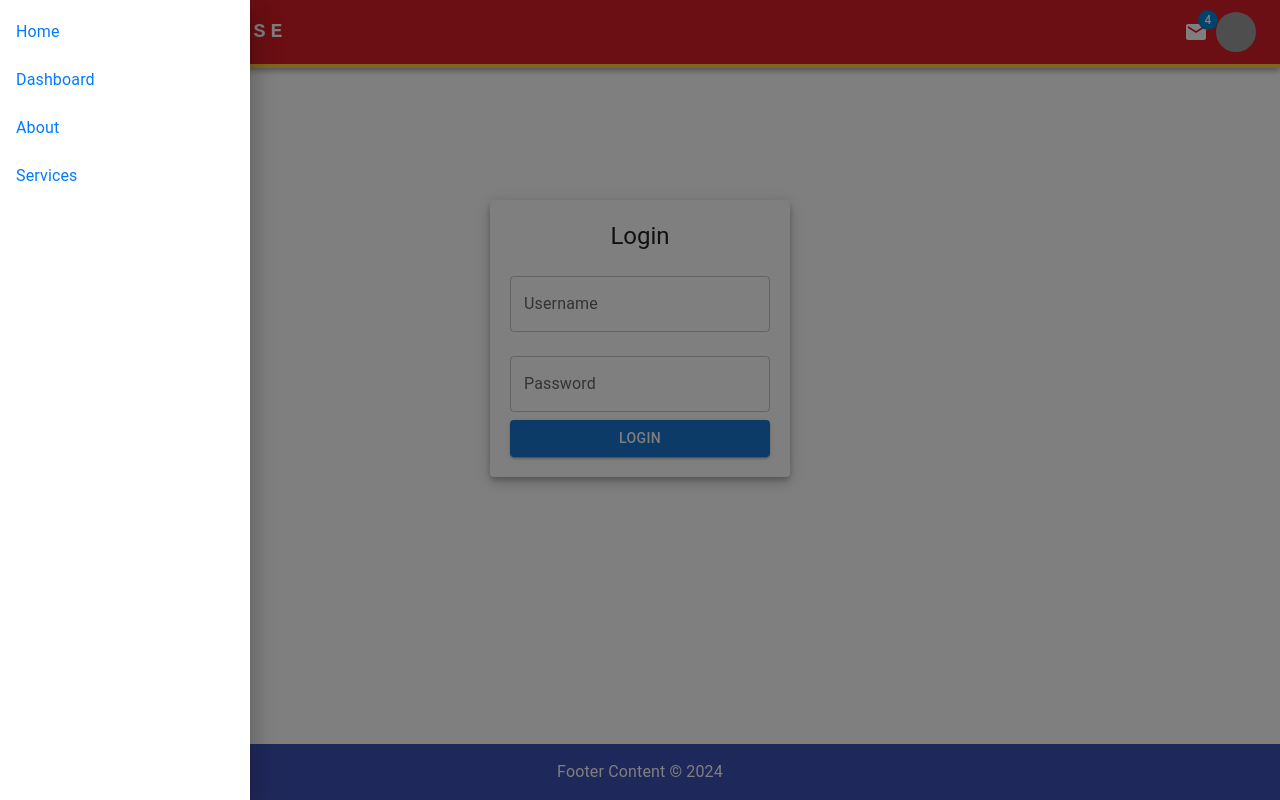
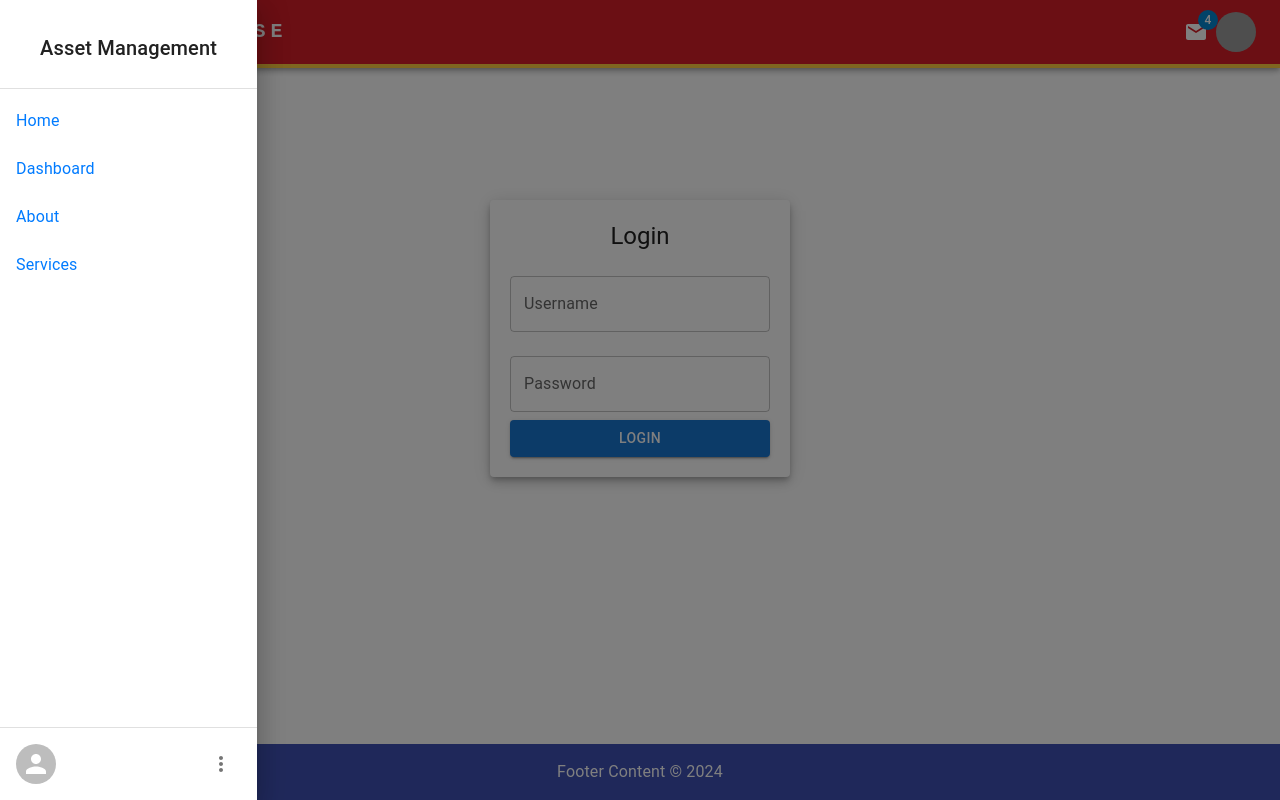
Before and after one commit to mmohanty/small-business, a React (Create React App) app: page /template in a window 1280 px wide. Both pictures are taken after a click on the button 32 px from the left and 32 px from the top of the page. Built offline with nearby package versions, Linux system fonts and the light colour scheme; grey boxes are pictures that could not be loaded.

Commit message:
Added Code

```diff
--- a/src/components/DrawerMenu.jsx
+++ b/src/components/DrawerMenu.jsx
@@ -1,11 +1,26 @@
 import React from 'react';
-import { Box, Drawer, List, ListItem, ListItemText } from '@mui/material';
+import { Avatar, Box, Drawer, List, ListItem, ListItemText, Menu, Typography, IconButton, MenuItem, Divider } from '@mui/material';
 import { Link } from 'react-router-dom';
 import MenuContext from './MenuContext';
+import { Home, Settings, AccountCircle, MoreVert as MoreVertIcon } from '@mui/icons-material';
 
 const DrawerMenu = ({ isOpen, toggleDrawer }) => {
 
   const loggedInUser = React.useContext(MenuContext);
+
+  const [anchorEl, setAnchorEl] = React.useState(null);
+
+  const handleMenuClick = (event) => {
+    setAnchorEl(event.currentTarget);
+  };
+
+  const handleMenuClose = () => {
+    setAnchorEl(null);
+  };
+
+  const openMenu = Boolean(anchorEl);
+
+
   const menuItemsForAggregator = [
     { text: 'Home', link: '/home' },
     { text: 'Dashboard', link: '/dashboard' },
@@ -23,8 +38,32 @@ const DrawerMenu = ({ isOpen, toggleDrawer }) => {
   ];
 
   return (
-    <Drawer anchor="left" open={isOpen} onClose={toggleDrawer(false)}>
-      <Box sx={{ width: 250 }} role="presentation" onClick={toggleDrawer(false)}>
+    <Drawer anchor="left" open={isOpen} onClose={toggleDrawer(false)}
+    sx={{
+      '& .MuiDrawer-paper': {
+        display: 'flex',
+        flexDirection: 'column',
+        justifyContent: 'space-between',
+      },
+    }}>
+
+       {/* Company Logo at the top */}
+       <Box
+        sx={{
+          p: 5,
+          marginTop: 1,
+          display: 'flex',
+          justifyContent: 'center',
+          alignItems: 'center',
+          height: 10,
+          borderBottom: '1px solid rgba(0, 0, 0, 0.12)',
+        }}
+      >
+        <Typography variant="h6">Asset Management</Typography>
+      </Box>
+
+       {/* List of items */}
+      <Box sx={{ width: 250, flexGrow: 1 }} role="presentation" onClick={toggleDrawer(false)}>
         <List>
           {(localStorage.getItem("loggedInUser") === 'AssetManager' ? menuItemsForAggregator : menuItemsForCustodian).map((item, index) => (
             <ListItem button key={item.text} component={Link} to={item.link}>
@@ -33,6 +72,49 @@ const DrawerMenu = ({ isOpen, toggleDrawer }) => {
           ))}
         </List>
       </Box>
+
+      {/* User Avatar and Name with Menu at the bottom */}
+      <Box sx={{ p: 2, borderTop: '1px solid rgba(0, 0, 0, 0.12)' }}>
+        <Box display="flex" alignItems="center" justifyContent="space-between">
+          <Box display="flex" alignItems="center">
+            <Avatar src={localStorage.getItem("loggedInUser")} alt={localStorage.getItem("loggedInUser")} />
+            <Box ml={2}>
+              <Typography variant="body1">{localStorage.getItem("loggedInUser")}</Typography>
+              {/* User Role Label */}
+              <Typography variant="body2" color="textSecondary" sx={{ fontSize: '0.75rem' }}>
+                {localStorage.getItem("loggedInUser")} {/* Smaller font size for role */}
+              </Typography>
+            </Box>
+          </Box>
+
+          {/* Three Dots Icon to open menu */}
+          <IconButton onClick={handleMenuClick}>
+            <MoreVertIcon />
+          </IconButton>
+        </Box>
+
+        {/* Menu for Profile, Accounts, Settings */}
+        <Menu
+          anchorEl={anchorEl}
+          open={openMenu}
+          onClose={handleMenuClose}
+          anchorOrigin={{ vertical: 'top', horizontal: 'right' }}
+          transformOrigin={{ vertical: 'top', horizontal: 'right' }}
+        >
+          <MenuItem onClick={handleMenuClose}>
+            <AccountCircle sx={{ mr: 1 }} />
+            Profile
+          </MenuItem>
+          <MenuItem onClick={handleMenuClose}>
+            <AccountCircle sx={{ mr: 1 }} />
+            Accounts
+          </MenuItem>
+          <MenuItem onClick={handleMenuClose}>
+            <Settings sx={{ mr: 1 }} />
+            Settings
+          </MenuItem>
+        </Menu>
+      </Box>
     </Drawer>
   );
 };
--- a/src/components/Template.jsx
+++ b/src/components/Template.jsx
@@ -54,7 +54,13 @@ const Template = () => {
   };
 
   return (
-    <Box sx={{ padding: 2 }}>
+    <Box
+      sx={{
+        padding: { xs: 2, sm: 3, md: 4 },
+        width: { xs: '100%', sm: '90%', md: '75%' }, // Adjust width for different screen sizes
+        margin: '0 auto', // Center the content on the page
+      }}
+    >
       {/* Collapsible Panel for Template Name */}
       <Accordion defaultExpanded>
         <AccordionSummary expandIcon={<ExpandMoreIcon />}>
@@ -67,6 +73,11 @@ const Template = () => {
             fullWidth
             value={templateName}
             onChange={(e) => setTemplateName(e.target.value)}
+            sx={{
+              '& .MuiInputBase-input': {
+                height: '40px',
+              },
+            }}
           />
         </AccordionDetails>
       </Accordion>
@@ -77,7 +88,7 @@ const Template = () => {
           <Typography variant="h6">Fields</Typography>
         </AccordionSummary>
         <AccordionDetails>
-          <TableContainer component={Paper} sx={{ maxHeight: 400 }}>
+          <TableContainer component={Paper} sx={{ maxHeight: 400, overflowX: 'auto' }}>
             <Table stickyHeader>
               <TableHead>
                 <TableRow>
@@ -104,6 +115,11 @@ const Template = () => {
                         onChange={(event) => handleInputChange(index, event)}
                         variant="outlined"
                         fullWidth
+                        sx={{
+                          '& .MuiInputBase-input': {
+                            height: '40px',
+                          },
+                        }}
                       />
                     </TableCell>
                     <TableCell>
@@ -112,6 +128,12 @@ const Template = () => {
                         value={row.dataType}
                         onChange={(event) => handleInputChange(index, event)}
                         fullWidth
+                        sx={{
+                          height: '40px',
+                          '& .MuiSelect-select': {
+                            padding: '10px',
+                          },
+                        }}
                       >
                         {dataTypes.map((type, idx) => (
                           <MenuItem key={idx} value={type}>
@@ -148,6 +170,11 @@ const Template = () => {
                         onChange={(event) => handleInputChange(index, event)}
                         variant="outlined"
                         fullWidth
+                        sx={{
+                          '& .MuiInputBase-input': {
+                            height: '40px',
+                          },
+                        }}
                       />
                     </TableCell>
                     <TableCell>
@@ -157,6 +184,11 @@ const Template = () => {
                         onChange={(event) => handleInputChange(index, event)}
                         variant="outlined"
                         fullWidth
+                        sx={{
+                          '& .MuiInputBase-input': {
+                            height: '40px',
+                          },
+                        }}
                       />
                     </TableCell>
                     <TableCell>
@@ -166,6 +198,11 @@ const Template = () => {
                         onChange={(event) => handleInputChange(index, event)}
                         variant="outlined"
                         fullWidth
+                        sx={{
+                          '& .MuiInputBase-input': {
+                            height: '40px',
+                          },
+                        }}
                       />
                     </TableCell>
                     <TableCell>
@@ -181,11 +218,19 @@ const Template = () => {
         </AccordionDetails>
       </Accordion>
 
-      <Box sx={{ marginTop: 2, display: 'flex', justifyContent: 'space-between' }}>
-        <Button variant="contained" color="primary" onClick={handleAddRow}>
+      <Box
+        sx={{
+          marginTop: 2,
+          display: 'flex',
+          justifyContent: { xs: 'center', sm: 'space-between' },
+          flexDirection: { xs: 'column', sm: 'row' },
+          gap: { xs: 2, sm: 0 },
+        }}
+      >
+        <Button variant="contained" color="primary" onClick={handleAddRow} sx={{ width: { xs: '100%', sm: 'auto' } }}>
           Add Row
         </Button>
-        <Button variant="contained" color="error" onClick={handleDeleteLastRow}>
+        <Button variant="contained" color="error" onClick={handleDeleteLastRow} sx={{ width: { xs: '100%', sm: 'auto' } }}>
           Delete Last Row
         </Button>
       </Box>
```
